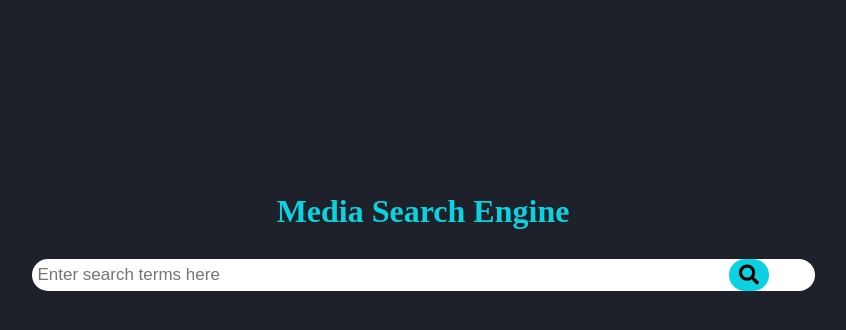
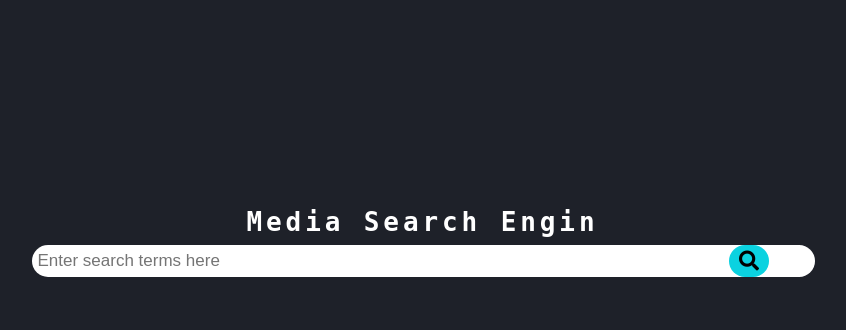
Before and after one commit to kushpatel0703/MediaSearchEngine, a Django app: page / in a window 1280 px wide. Shown: the part 150-480 px from the top of the page, without its empty margins (217-1063 px from the left). Run offline with Django 3.2, Linux system fonts and the light colour scheme; some libraries are stand-ins or nearby versions.

Commit message:
typewriter effect

```diff
--- a/searchPage/templates/searchPage/index.html
+++ b/searchPage/templates/searchPage/index.html
@@ -26,7 +26,29 @@ body {
 }
 
 h1 {
-  color: #0bd2e0;
+  color: #fff;
+  width: 350px;
+  font-family: monospace;
+  overflow: hidden; /* Ensures the content is not revealed until the animation */
+  border-right: .15em solid orange; /* The typwriter cursor */
+  white-space: nowrap; /* Keeps the content on a single line */
+  margin: 0 auto; /* Gives that scrolling effect as the typing happens */
+  letter-spacing: .15em; /* Adjust as needed */
+  animation:
+    typing 3.5s steps(40, end),
+    blink-caret .5s step-end infinite;
+}
+
+/* The typing effect */
+@keyframes typing {
+  from { width: 0 }
+  to { width: 35% }
+}
+
+/* The typewriter cursor effect */
+@keyframes blink-caret {
+  from, to { border-color: transparent }
+  50% { border-color: orange }
 }
 
 .outer {
```
